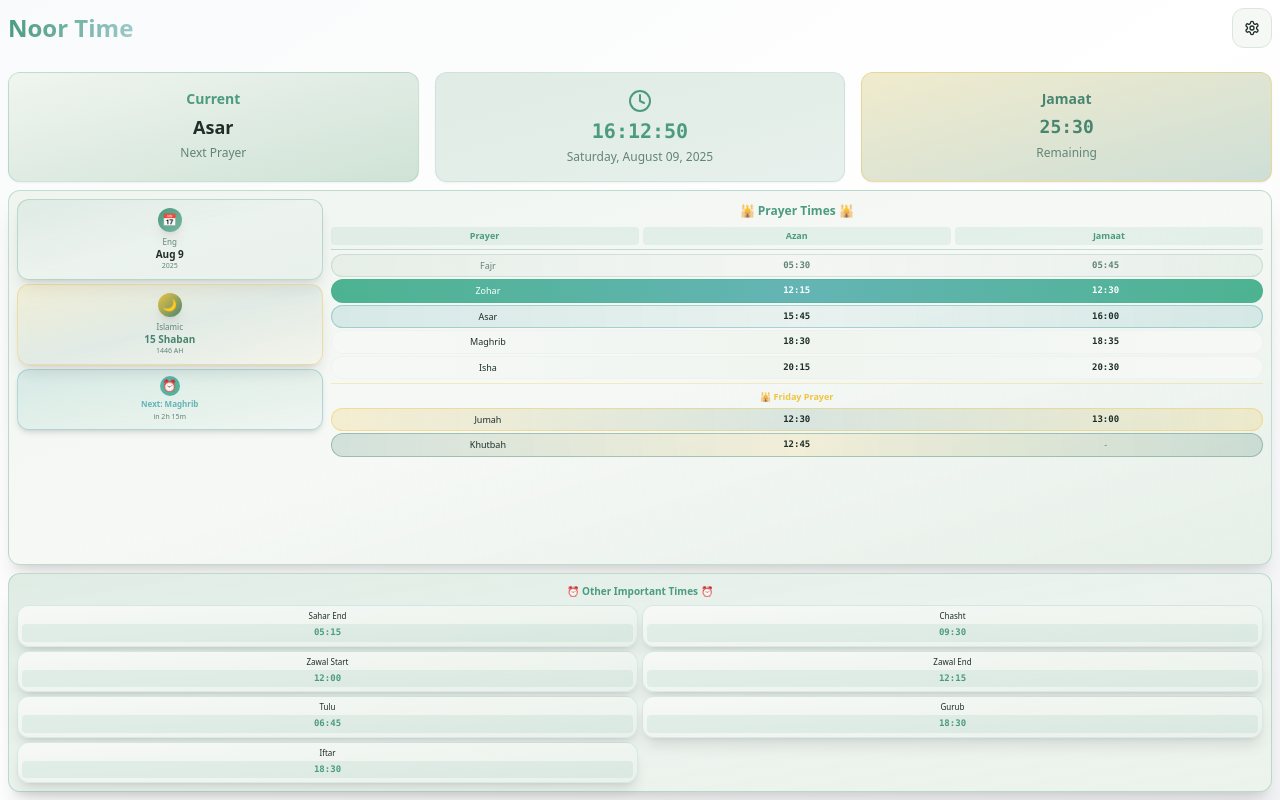
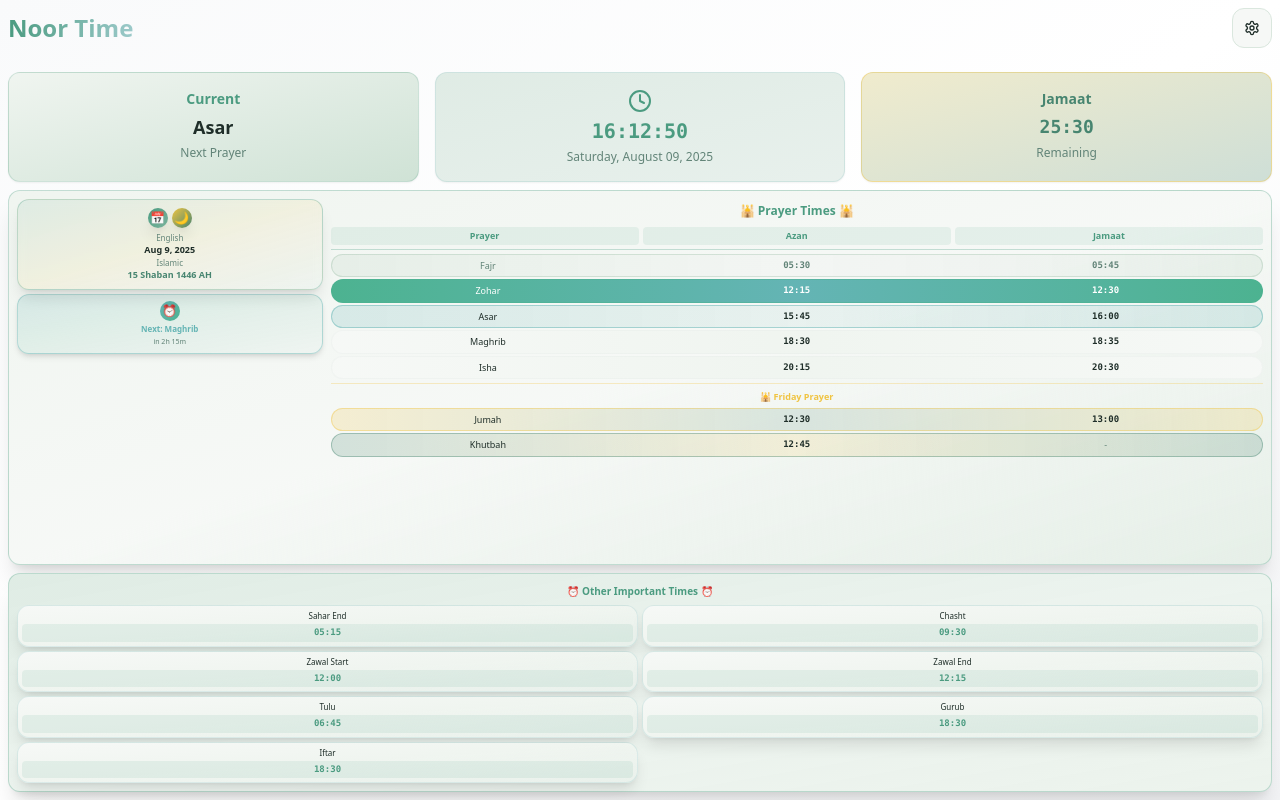
Before and after one commit to Quraeshi99/noortime-frontend, a React (Vite) app: page / in a window 1280 px wide. Built offline with nearby package versions, Linux system fonts and the light colour scheme.

Commit message:
Combine date boxes and adjust splashscreen time

```diff
--- a/src/components/MainPrayerTable.tsx
+++ b/src/components/MainPrayerTable.tsx
@@ -23,39 +23,34 @@ export const MainPrayerTable = ({ prayerTimes, jumahTime, khutbahTime }: MainPra
       <div className="grid grid-cols-4 gap-2 h-full">
         {/* Date Section - Takes 1 column on left */}
         <div className="space-y-1">
-          {/* English Date Card */}
-          <div className="p-2 bg-gradient-to-br from-primary/10 via-accent/5 to-primary/5 border border-primary/30 rounded-lg shadow-lg backdrop-blur-sm">
+          {/* Combined Date Card */}
+          <div className="p-2 bg-gradient-to-br from-primary/10 via-islamic-gold/10 to-accent/5 border border-primary/30 rounded-lg shadow-lg backdrop-blur-sm">
             <div className="text-center space-y-1">
-              <div className="w-6 h-6 mx-auto bg-gradient-to-br from-primary to-primary/70 rounded-full flex items-center justify-center shadow-lg">
+              <div className="flex justify-center space-x-1">
+                <div className="w-5 h-5 bg-gradient-to-br from-primary to-primary/70 rounded-full flex items-center justify-center shadow-lg">
                   <span className="text-white text-xs">📅</span>
                 </div>
+                <div className="w-5 h-5 bg-gradient-to-br from-islamic-gold to-islamic-crescent rounded-full flex items-center justify-center shadow-lg">
+                  <span className="text-white text-xs">🌙</span>
+                </div>
+              </div>
+              <div className="space-y-0.5">
                 <div>
-                <p className="text-[8px] text-muted-foreground font-medium">Eng</p>
-                <p className="text-[10px] font-bold text-foreground leading-tight">
+                  <p className="text-[8px] text-muted-foreground font-medium">English</p>
+                  <p className="text-[9px] font-bold text-foreground leading-tight">
                     {new Date().toLocaleDateString('en-US', {
                       month: 'short',
-                    day: 'numeric'
+                      day: 'numeric',
+                      year: 'numeric'
                     })}
                   </p>
-                <p className="text-[7px] text-muted-foreground">
-                  {new Date().toLocaleDateString('en-US', { year: 'numeric' })}
-                </p>
-              </div>
-            </div>
-          </div>
-
-          {/* Islamic Date Card */}
-          <div className="p-2 bg-gradient-to-br from-islamic-gold/15 via-islamic-crescent/10 to-islamic-gold/5 border border-islamic-gold/40 rounded-lg shadow-lg backdrop-blur-sm">
-            <div className="text-center space-y-1">
-              <div className="w-6 h-6 mx-auto bg-gradient-to-br from-islamic-gold to-islamic-crescent rounded-full flex items-center justify-center shadow-lg">
-                <span className="text-white text-xs">🌙</span>
                 </div>
                 <div>
                   <p className="text-[8px] text-muted-foreground font-medium">Islamic</p>
-                <p className="text-[10px] font-bold text-islamic-crescent leading-tight">
-                  15 Shaban
+                  <p className="text-[9px] font-bold text-islamic-crescent leading-tight">
+                    15 Shaban 1446 AH
                   </p>
-                <p className="text-[7px] text-muted-foreground">1446 AH</p>
+                </div>
               </div>
             </div>
           </div>
--- a/src/components/SplashScreen.tsx
+++ b/src/components/SplashScreen.tsx
@@ -20,7 +20,7 @@ export const SplashScreen = ({ onComplete }: SplashScreenProps) => {
       setIsVisible(false);
 
       setTimeout(handleComplete, 300);
-    }, 2000); // 2 seconds splash time
+    }, 1800); // 1.8 seconds splash time
 
     return () => {
       console.log('SplashScreen cleanup');
```
Lines whose indentation alone changed are shown as unchanged.
